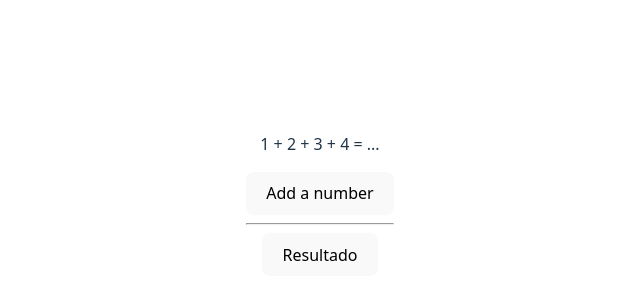
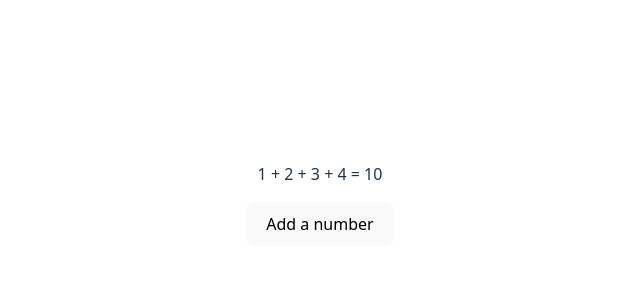
Before and after one commit to Andy-Castle/SvelteTutorialBasicAdvanced, a Svelte app: page / in a window 1280 px wide. Shown: the part 204-504 px from the top of the page, without its empty margins (320-960 px from the left). Built offline with nearby package versions, Linux system fonts and the light colour scheme.

Commit message:
Derived State, a veces se necesita derivar un estado de otro estado, asi que se usa la runa de $derived, esta sirve para reevaluar siempre que sus dependencias se actualizan

```diff
--- a/src/App.svelte
+++ b/src/App.svelte
@@ -5,9 +5,10 @@
   // import Main from "./Basic Svelte/Introduction/NestedComponents/Main.svelte";
   // import HtmLtags from "./Basic Svelte/Introduction/HTMLtags.svelte";
   // import State from "./Basic Svelte/Reactivity/State.svelte";
-  import DeepState from "./Basic Svelte/Reactivity/DeepState.svelte";
+  // import DeepState from "./Basic Svelte/Reactivity/DeepState.svelte";
+  import DerivedState from "./Basic Svelte/Reactivity/DerivedState.svelte";
 </script>
 
 <main>
-<DeepState/>
+<DerivedState/>
 </main>
--- /dev/null
+++ b/src/Basic Svelte/Reactivity/DerivedState.svelte
@@ -0,0 +1,20 @@
+<!-- En ocasiones se necesita derivar un estado de otro estado
+ asi que se usa la runa de $derived -->
+
+<script>
+	let numbers = $state([1, 2, 3, 4]);
+  let total = $derived(numbers.reduce((t, n) => t + n, 0));
+
+	function addNumber() {
+		numbers.push(numbers.length + 1);
+	}
+</script>
+
+<p>{numbers.join(' + ')} = {total}</p>
+
+<button onclick={addNumber}>
+	Add a number
+</button>
+
+<!-- Aqui la expresion $derived, la declaración sera reevaluada siempre
+ que sus dependencias, en este caso el numbers se actualizan -->
```
